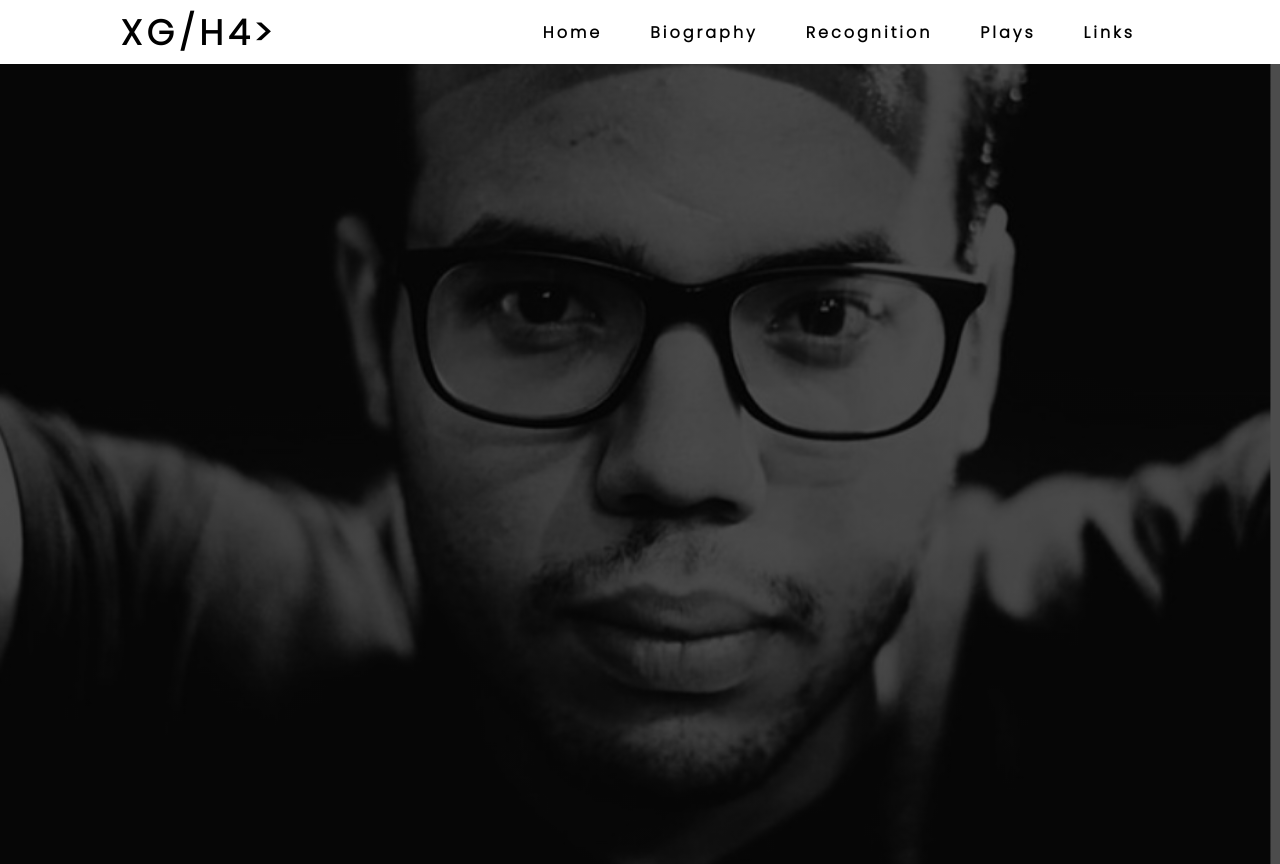
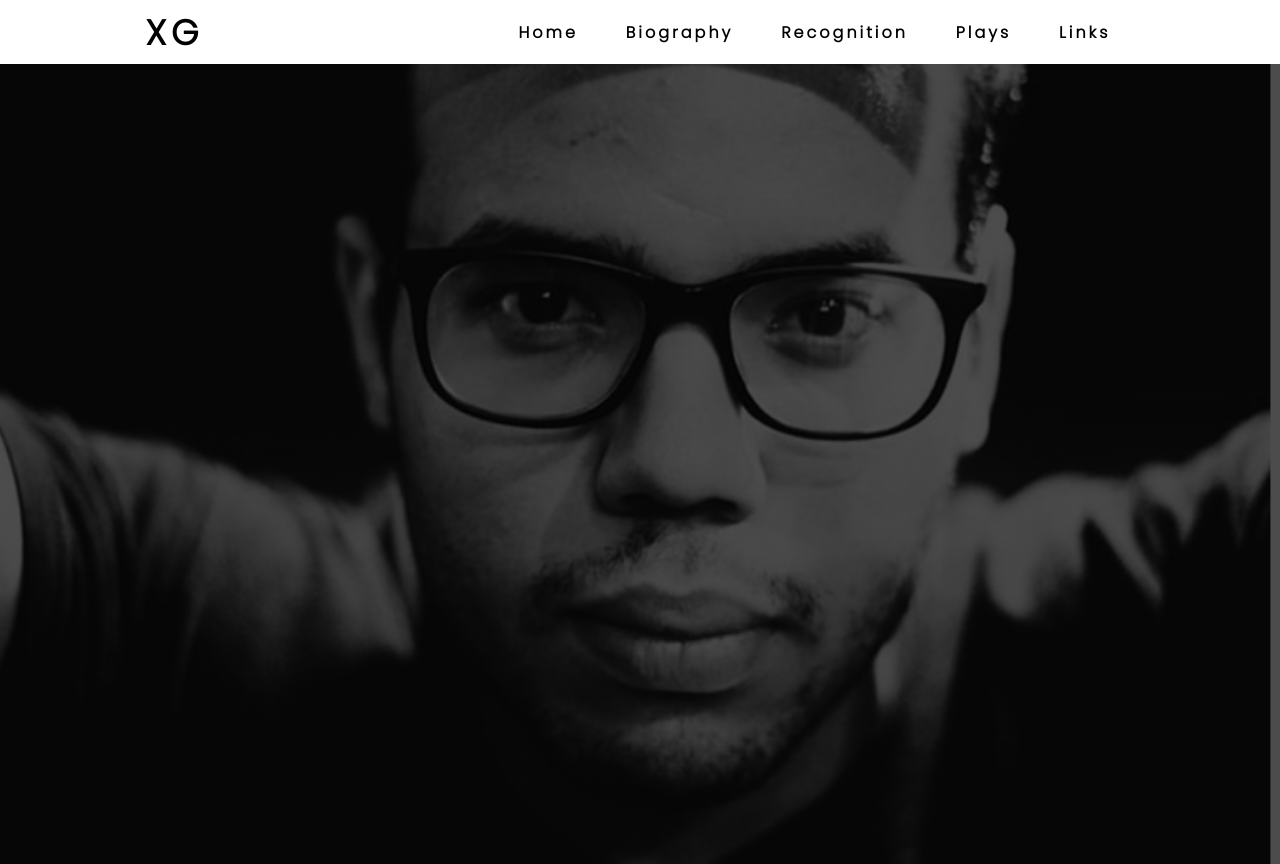
Before and after one commit to fahasharapov/xavier-galva-personal-page, a plain HTML site: page index.html in a window 1280 px wide. Drawn offline with Linux system fonts and the light colour scheme.

Commit message:
changes to the html tag were made

```diff
--- a/index.html
+++ b/index.html
@@ -11,7 +11,7 @@
 <body>
     <nav>
         <div class="logo">
-            <h4>XG/h4>
+            <h4>XG</h4>
         </div>
         <ul class="nav-links">
             <li>
```
